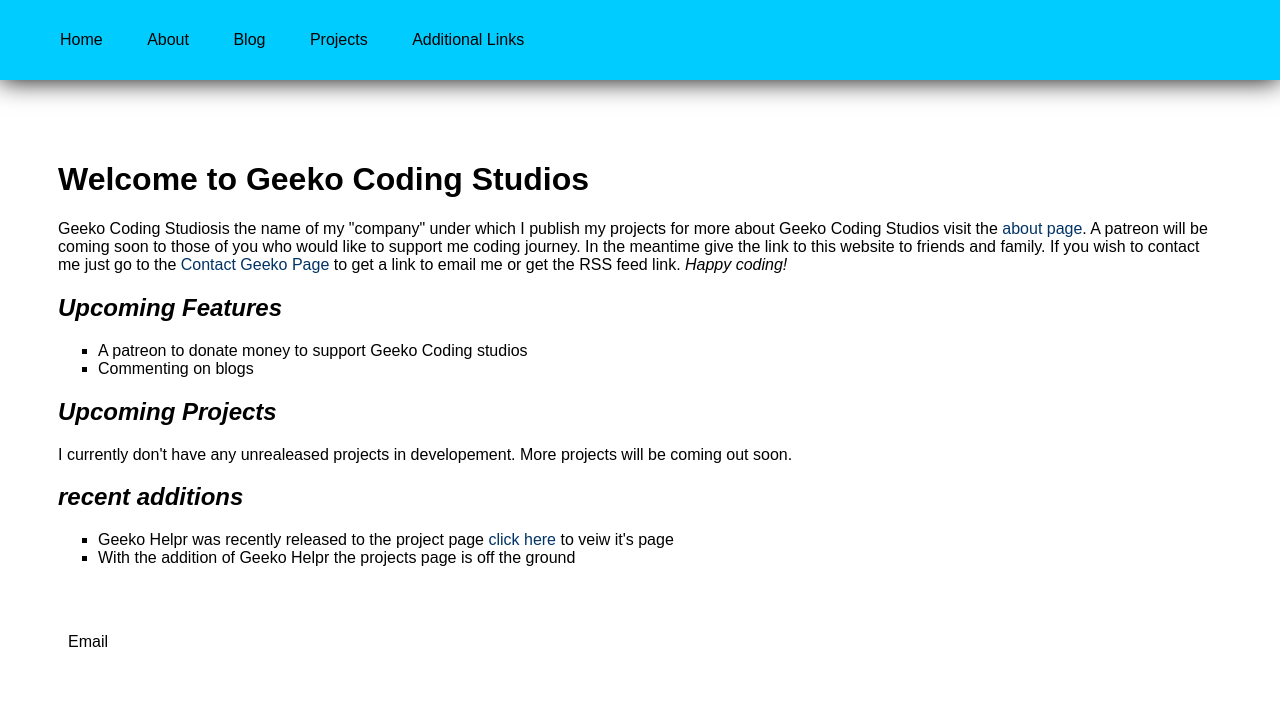
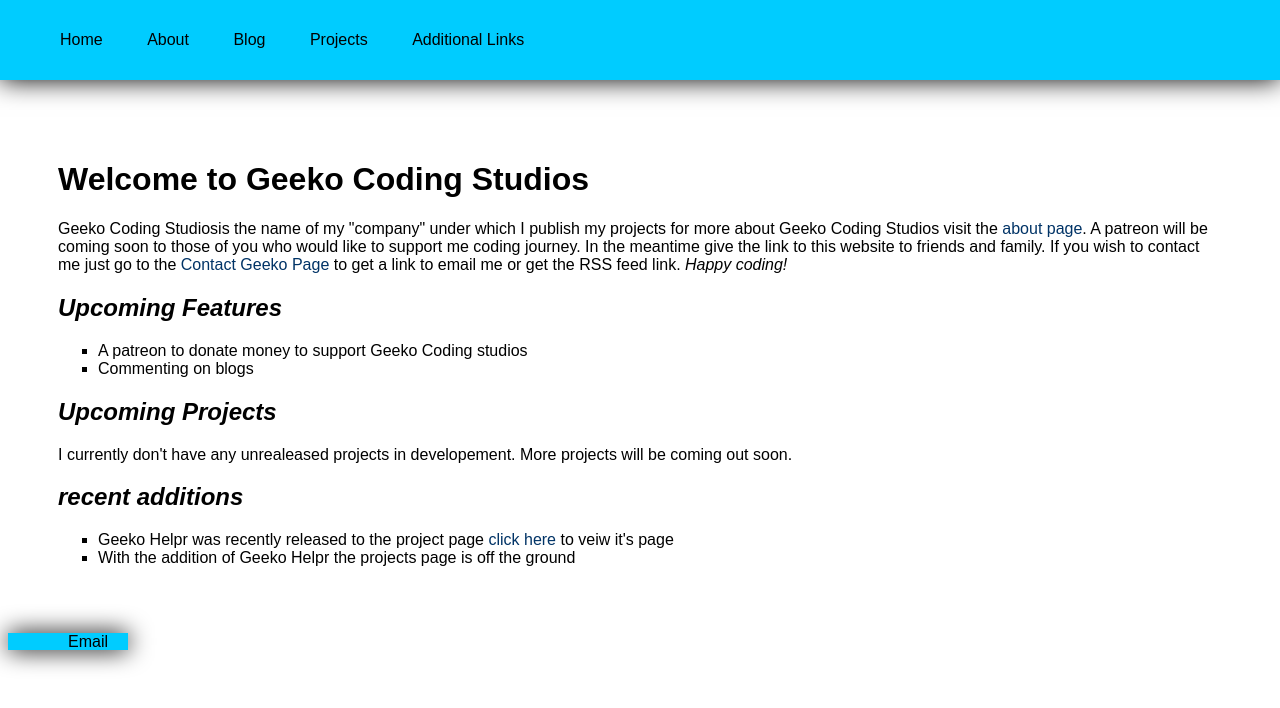
Before and after one commit to Geeko/geeko.github.io, a Jekyll site: the page built from index.html, in a window 1280 px wide. Shown: the top 708 px of the page. Built offline with Jekyll 4.4.1, drawn with Linux system fonts in a browser that asks for light colours.

Commit message:
Update main.css

```diff
--- a/css/main.css
+++ b/css/main.css
@@ -57,4 +57,10 @@ ul.posts li, #projectList li {
 
 footer{
   border.top: 1px #00ccff;
+  background-color: #00ccff;
+  position: relative;
+  height: 80px;
+  display: inline;
+  align-items: center;
+  box-shadow: 0 0 25px 0 black;
 }
```
